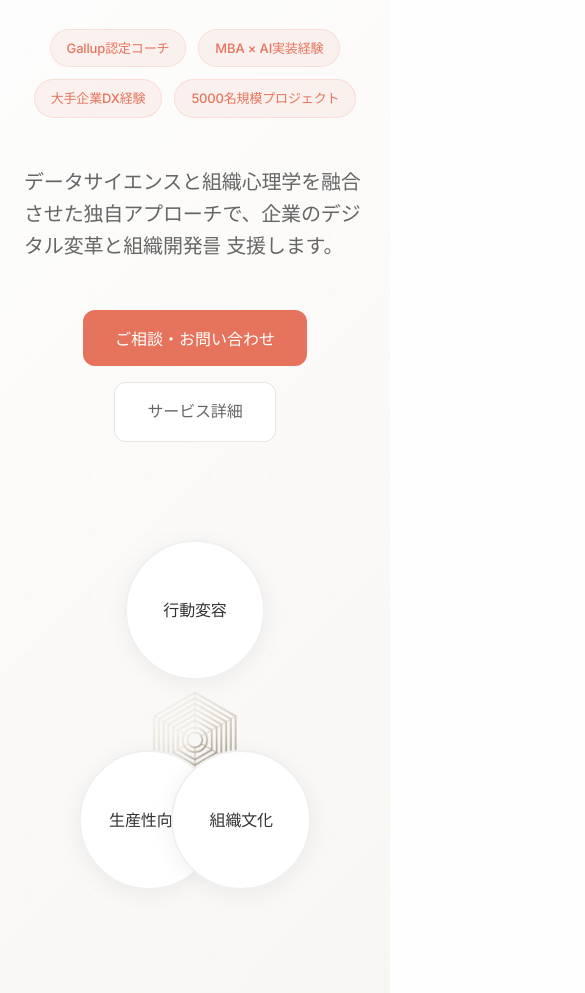
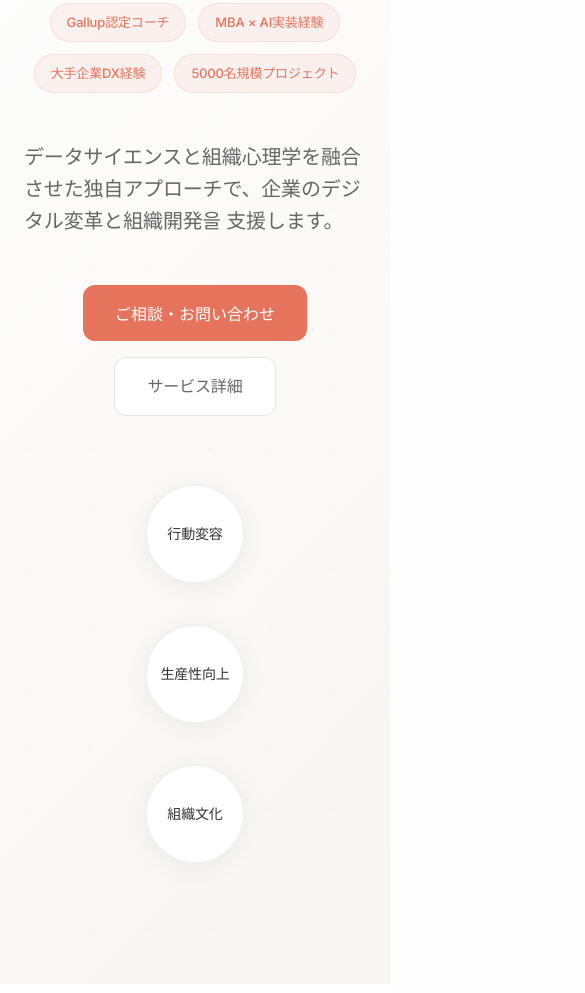
Before and after one commit to poyozou/nalva, a plain HTML site: page index.html in a window 390 px wide. Shown: the part 285-1278 px from the top of the page, 585 px wide, since content can reach past the window. Drawn offline with Linux system fonts and the light colour scheme.

Commit message:
Responsive Design

```diff
--- a/index.html
+++ b/index.html
@@ -1,4 +1,4 @@
-    <!-- Contact Section -->        /* Contact Section */<!DOCTYPE html>
+<!DOCTYPE html>
 <html lang="ja">
 <head>
     <meta charset="UTF-8">
@@ -728,6 +728,8 @@
         .faq-question[aria-expanded="true"] .faq-icon {
             transform: rotate(45deg);
         }
+
+        /* Contact Section */
         .contact {
             padding: 120px 0;
             background: linear-gradient(135deg, #1a1a1a, #2d2d2d);
@@ -844,6 +846,60 @@
             .insights-stats { grid-template-columns: 1fr; gap: 32px; }
             .expertise-tags { justify-content: center; }
             .hero-buttons { justify-content: center; }
+
+            /* モバイル用の三角形レイアウト調整 */
+            .diagram-container {
+                height: 400px;
+                padding: 20px;
+            }
+
+            .diagram-triangle {
+                width: 100px;
+                height: 100px;
+                font-size: 14px;
+                line-height: 1.2;
+            }
+
+            /* モバイルでは縦一列に配置 */
+            .triangle-1 {
+                top: 20px;
+                left: 50%;
+                transform: translateX(-50%);
+            }
+            .triangle-1:hover {
+                transform: translateX(-50%) translateY(-4px);
+            }
+            .triangle-2 {
+                top: 160px;
+                left: 50%;
+                transform: translateX(-50%);
+            }
+            .triangle-2:hover {
+                transform: translateX(-50%) translateY(-4px);
+            }
+            .triangle-3 {
+                top: 300px;
+                left: 50%;
+                transform: translateX(-50%);
+            }
+            .triangle-3:hover {
+                transform: translateX(-50%) translateY(-4px);
+            }
+
+            .center-icon {
+                display: none; /* モバイルでは中央のアイコンを非表示 */
+            }
+
+            /* About セクションもモバイル対応 */
+            .about-content {
+                grid-template-columns: 1fr;
+                gap: 48px;
+            }
+
+            .profile-placeholder {
+                width: 200px;
+                height: 200px;
+            }
         }
 
         /* Smooth animations */
@@ -887,7 +943,7 @@
                         <div class="expertise-tag">大手企業DX経験</div>
                         <div class="expertise-tag">5000名規模プロジェクト</div>
                     </div>
-                    <p>データサイエンスと組織心理学を融合させた独自アプローチで、企業のデジタル変革と組織開発를 支援します。</p>
+                    <p>データサイエンスと組織心理学を融合させた独自アプローチで、企業のデジタル変革と組織開発을 支援します。</p>
                     <div class="hero-buttons">
                         <button class="btn-primary">ご相談・お問い合わせ</button>
                         <a href="#services" class="btn-secondary">サービス詳細</a>
@@ -1192,6 +1248,8 @@
             </div>
         </div>
     </section>
+
+    <!-- Contact Section -->
     <section class="contact" id="contact">
         <div class="container">
             <div class="contact-content fade-in">
```
